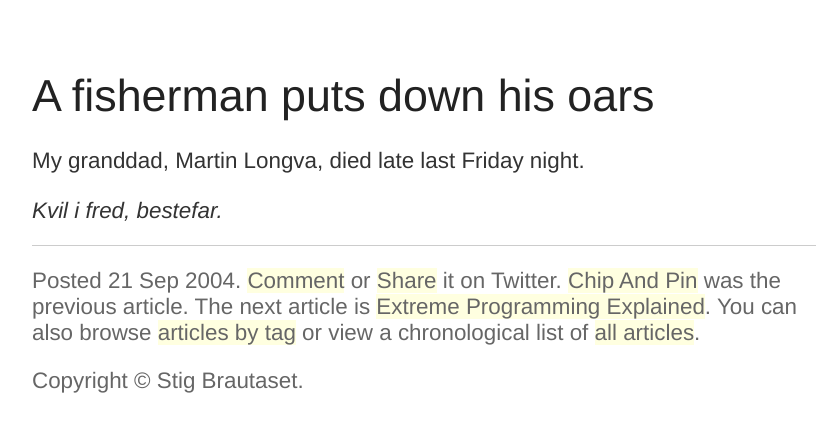
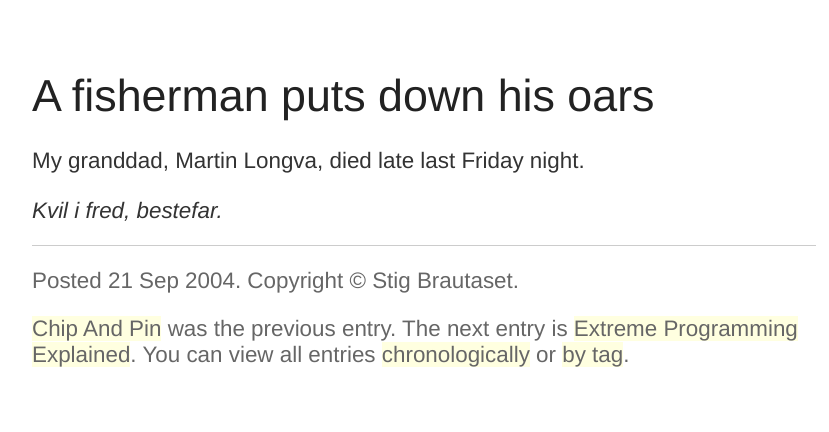
Before and after one commit to stig/www.brautaset.org, a Jekyll site: the page built from _posts/2004-09-21-down-oars.md, in a window 1280 px wide. Shown: the top 432 px of the page, without its empty margins (216-1045 px from the left). Built offline with Jekyll 4.4.1, drawn with Linux system fonts in a browser that asks for light colours.

Commit message:
Drop comment/discuss using twitter links

```diff
--- a/_layouts/post.html
+++ b/_layouts/post.html
@@ -16,22 +16,21 @@ layout: default
     <p>Posted {{ page.date | date_to_string }}{% if page.tags == empty %}.{% else %} in
       {% for tag in page.tags %}{% unless forloop.first %}, {% endunless %}<a href="/articles/tagged.html#{{ tag }}">{{ tag }}</a>{% endfor %}.
       {% endif %}
-      <a href="https://twitter.com/intent/tweet?text=@stigbra&url=http://superloopy.io{{ page.url }}">Comment</a> or <a href="https://twitter.com/intent/tweet?text={{ page.title | urlencode }} @&url=http://superloopy.io{{ page.url }}">Share</a> it on Twitter.
+      Copyright &copy; Stig Brautaset.
+    </p>
 
+    <p>
       {% if page.previous %}
       <a href="{{ page.previous.url }}">{{ page.previous.title }}</a>
-      was the previous article.
+      was the previous entry. {% endif %}
+
+      {% if page.next %}
+      The next entry is <a href="{{ page.next.url }}">{{ page.next.title }}</a>.
       {% endif %}
 
-      {% if page.next %}
-      The next article is <a href="{{ page.next.url }}">{{ page.next.title }}</a>.
-      {% endif %}
-
-      You can also browse <a href="/articles/tagged.html">articles by
-        tag</a> or view a chronological list
-        of <a href="/articles.html">all articles</a>.</p>
+      You can view all
+      entries <a href="/articles.html">chronologically</a>
+      or <a href="/articles/tagged.html">by tag</a>.</p>
   </nav>
 
-    <p>Copyright &copy; Stig Brautaset.</p>
-
 </footer>
```
